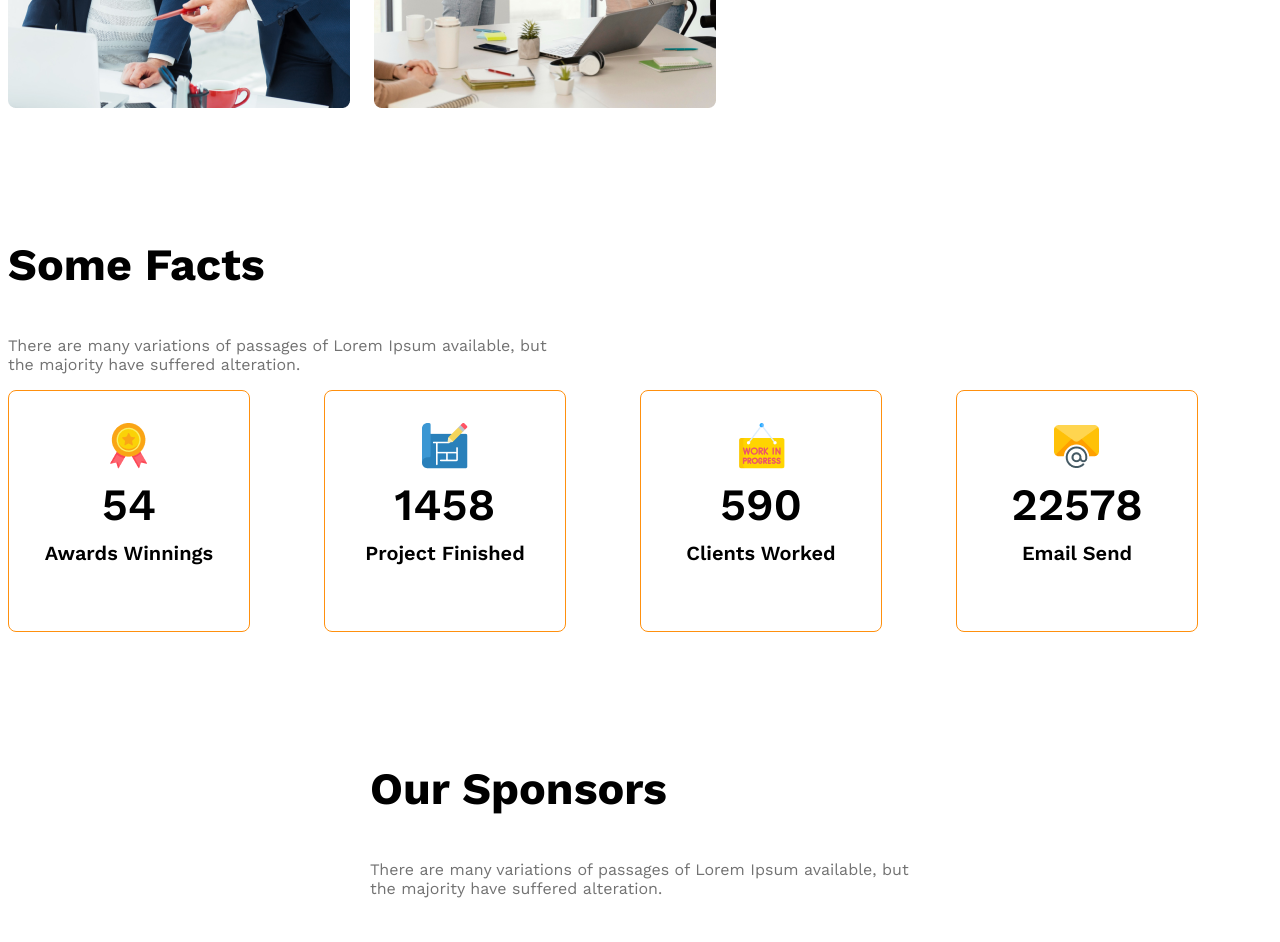
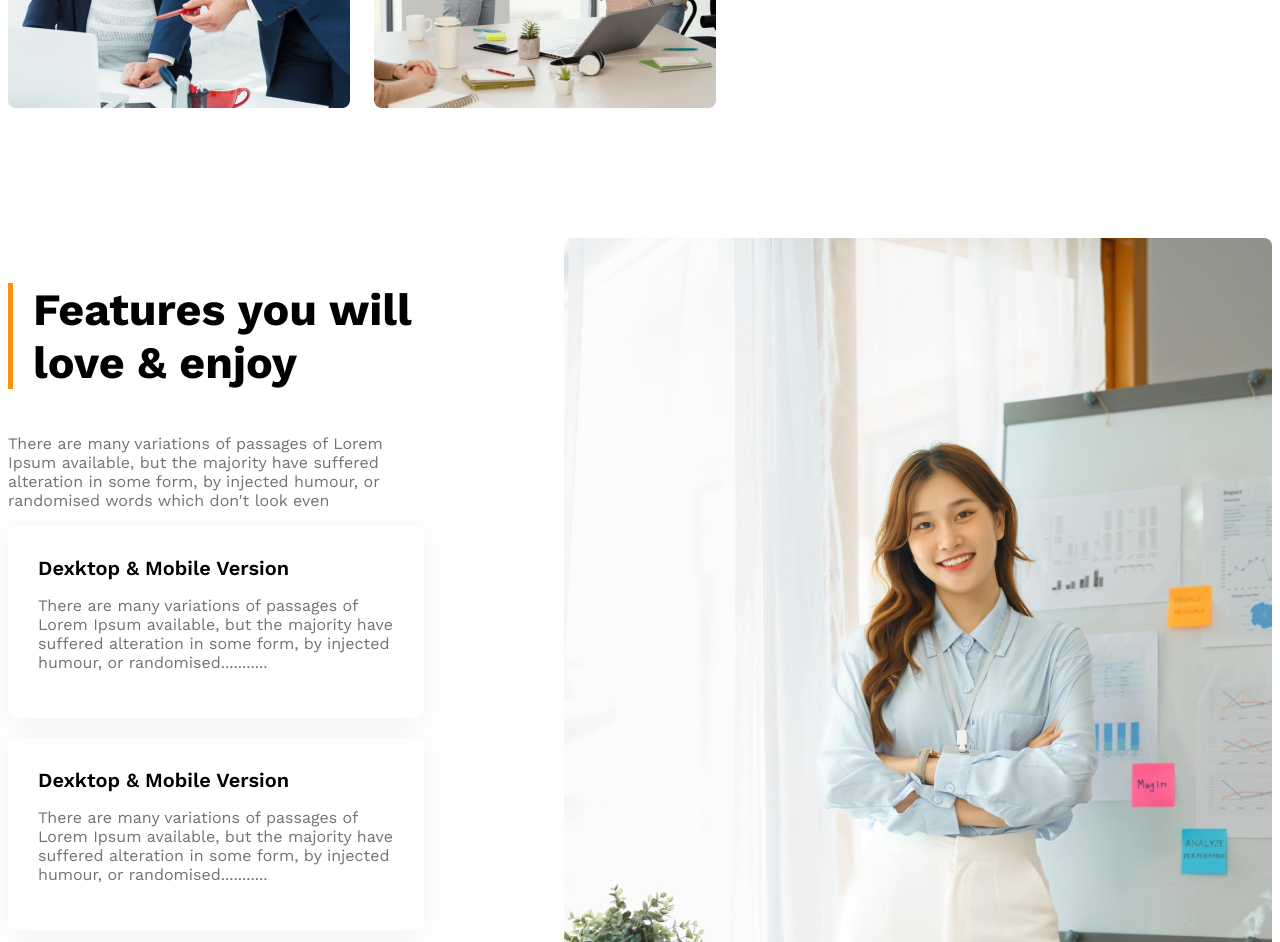
Before and after one commit to iTsRH98/g3-architects-website, a plain HTML site: page index.html in a window 1280 px wide. Shown: the part 1914-2856 px from the top of the page. Drawn offline with nearby package versions, Linux system fonts and the light colour scheme.

Commit message:
added features card and image, work in progress

```diff
--- a/index.html
+++ b/index.html
@@ -48,6 +48,41 @@
                 <button class="btn-primary">Explore More</button>
             </div>
         </section>
+
+        <!-- features section start -->
+         <section class="features display-flex">
+            <div>
+                <h3 id="feature-section-title" class="section-title">Features you will <br>love & enjoy</h3>
+                <p class="text-light-gray">There are many variations of passages of Lorem Ipsum available, but the majority have suffered alteration in some form, by injected humour, or randomised words which don't look even</p>
+
+                <!-- feature card container -->
+                 <div class="feature-card">
+                    <h4 class="feature-title">Dexktop & Mobile Version</h4>
+                    <p class="text-light-gray">There are many variations of passages of Lorem Ipsum available, but the majority have suffered alteration in some form, by injected humour, or randomised...........</p>
+                 </div>
+                 <div class="feature-card">
+                    <h4 class="feature-title">Dexktop & Mobile Version</h4>
+                    <p class="text-light-gray">There are many variations of passages of Lorem Ipsum available, but the majority have suffered alteration in some form, by injected humour, or randomised...........</p>
+                 </div>
+                 <div class="feature-card">
+                    <h4 class="feature-title">Dexktop & Mobile Version</h4>
+                    <p class="text-light-gray">There are many variations of passages of Lorem Ipsum available, but the majority have suffered alteration in some form, by injected humour, or randomised...........</p>
+                 </div>
+                 <div class="feature-card">
+                    <h4 class="feature-title">Dexktop & Mobile Version</h4>
+                    <p class="text-light-gray">There are many variations of passages of Lorem Ipsum available, but the majority have suffered alteration in some form, by injected humour, or randomised...........</p>
+                 </div>
+            </div>
+            <div>
+                <img src="images/architect.png" alt="">
+                <button id="experience-badge" class="btn-primary">
+                    <span id="experience-years">10+Years</span>
+                    <br>
+                    <span>Experience</span>
+                </button>
+            </div>
+         </section>
+
         <!-- some facts -->
         <section>
             <h3 class="section-title">Some Facts</h3>
--- a/styles/architects.css
+++ b/styles/architects.css
@@ -98,6 +98,26 @@ main > section{
 #quick-list{
     font-weight: 500;
 }
+/* features section related style */
+.features{
+    gap: 140px;
+}
+#feature-section-title{
+    border-left: 5px solid #FF900E;
+    padding-left: 20px;
+}
+.feature-card{
+    padding: 30px;
+    border-radius: 8px;
+    box-shadow: 0 4px 30px 0 rgba(0, 0, 0, 0.06);
+    margin-bottom: 20px;
+}
+.feature-card .feature-title{
+    font-weight: 600;
+    font-size: 1.25rem;
+    margin-top: 0px;
+    margin-bottom: 0px;
+}
 /* some fact related styles */
 .facts-container{
     display: grid;
```
